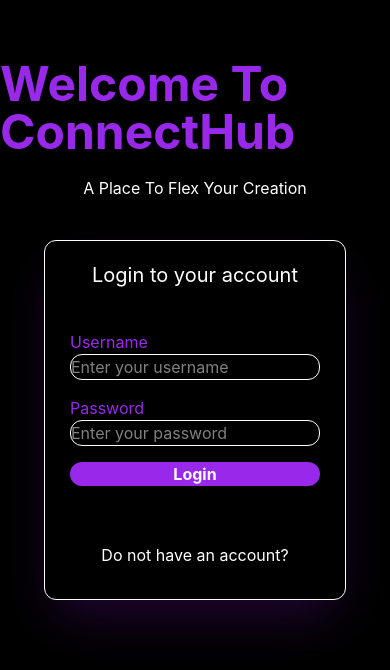
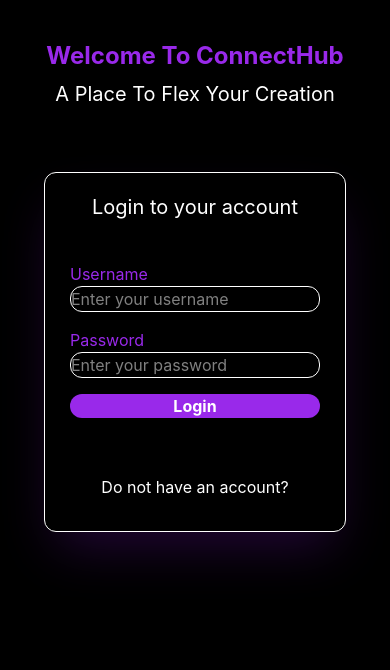
Before and after one commit to dxs000/sc, a React (Vite) app in the folder frontend/: page /login in a window 390 px wide. Shown: the top 670 px of the page. Built offline with nearby package versions, Linux system fonts and the light colour scheme; no server answers.

Commit message:
Login page design

```diff
--- a/frontend/src/pages/LoginPage.tsx
+++ b/frontend/src/pages/LoginPage.tsx
@@ -3,10 +3,10 @@ import { Link } from "react-router-dom"
 
 const LoginPage = () => {
   return (
-    <div className="flex flex-col items-center md:gap-10 h-screen">
-      <div className="flex flex-col items-center gap-5 md: pt-15">
-        <h1 className="md: text-5xl font-bold text-[#9929EA]">Welcome To ConnectHub</h1>
-        <p className="text-white md:text-2xl"> A Place To Flex Your Creation</p>
+    <div className="flex flex-col items-center gap-6 md:gap-10 h-screen">
+      <div className="flex flex-col items-center gap-2 md:gap-5 pt-10">
+        <h1 className="text-2xl md:text-5xl font-bold text-[#9929EA]">Welcome To ConnectHub</h1>
+        <p className="text-white text-xl md:text-2xl"> A Place To Flex Your Creation</p>
       </div>
       <div className="flex flex-col border border-white md:w-1/2 mt-10 pt-5 rounded-xl shadow-2xl shadow-[#230737]">
         <h1 className="text-white text-xl mx-auto">Login to your account</h1>
--- a/frontend/src/pages/RegisterPage.tsx
+++ b/frontend/src/pages/RegisterPage.tsx
@@ -6,7 +6,7 @@ const RegisterPage = () => {
   return (
     <div className="flex flex-col items-center md:gap-10 min-h-screen pb-10">
       <div className="flex flex-col items-center gap-5 md: pt-15">
-        <h1 className="md: text-5xl font-bold text-[#9929EA]">Welcome To ConnectHub</h1>
+        <h1 className=" text-2xl md:text-5xl font-bold text-[#9929EA]">Welcome To ConnectHub</h1>
         <p className="text-white md:text-2xl"> A Place To Flex Your Creation</p>
       </div>
       <div className="flex flex-col border border-white md:w-1/2 mt-10 pt-5 rounded-xl shadow-2xl shadow-[#230737]">
```
